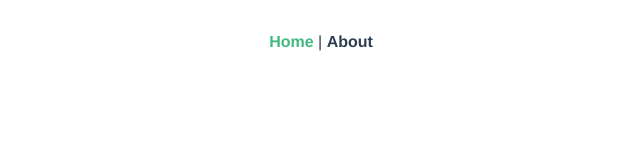
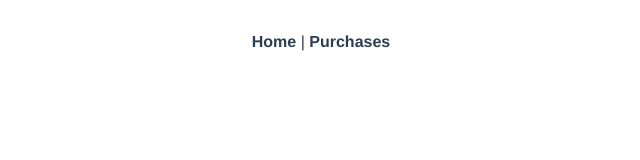
Before and after one commit to marissashivers/Bright-Budget, a Vue app: page /about in a window 1280 px wide. Before the commit this address led to /. Shown: the top 160 px of the page, without its empty margins (319-959 px from the left). Built offline with nearby package versions, Linux system fonts and the light colour scheme; what vuefire would draw is missing.

Commit message:
Purchases page

```diff
--- a/src/App.vue
+++ b/src/App.vue
@@ -2,7 +2,7 @@
   <div id="app">
     <div id="nav">
       <router-link to="/">Home</router-link> |
-      <router-link to="/about">About</router-link>
+      <router-link to="/purchases">Purchases</router-link>
     </div>
     <router-view/>
   </div>
--- a/src/router/index.js
+++ b/src/router/index.js
@@ -11,12 +11,12 @@ Vue.use(VueRouter)
     component: Home
   },
   {
-    path: '/about',
-    name: 'About',
+    path: '/purchases',
+    name: 'Purchases',
     // route level code-splitting
     // this generates a separate chunk (about.[hash].js) for this route
     // which is lazy-loaded when the route is visited.
-    component: () => import(/* webpackChunkName: "about" */ '../views/About.vue')
+    component: () => import(/* webpackChunkName: "about" */ '../views/Purchases.vue')
   }
 ]
 
--- a/src/views/About.vue
+++ b/src/views/Purchases.vue
@@ -1,14 +1,13 @@
 <template>
-  <div class="about">
-    <h1>This is an about page</h1>
-    <br>
-    <br>
+  <div class="purchases">
     <p>Using the PersonGreeter in components folder...</p>
     <PersonGreeter personName="Travis" />
 
     <ul> Souces
       <li>https://www.positronx.io/vue-js-firebase-build-vue-crud-app-with-cloud-firestore/</li>
       <li>Bootstrap table layout</li>
+      <li>Vuetify</li>
+      <li>Datepicker</li>
     </ul>
 
     <AddPurchase></AddPurchase>
@@ -20,7 +19,7 @@
   import AddPurchase from '@/components/AddPurchase.vue'
 
   export default {
-    name: 'about',
+    name: 'purchases',
     components: {
       PersonGreeter,
       AddPurchase
```
